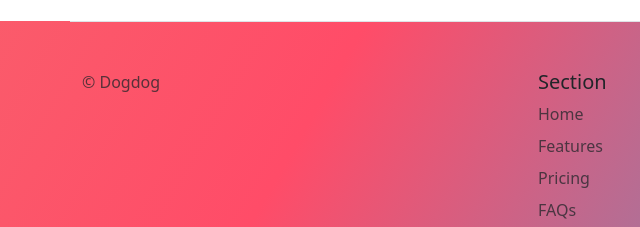
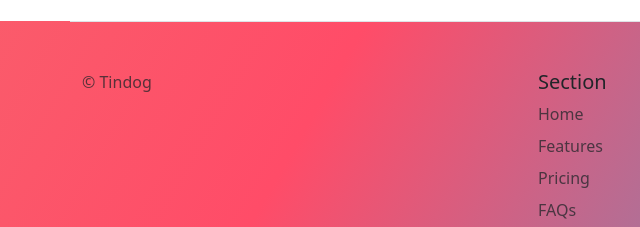
Before and after one commit to abhiwagh2113/TinDog-WebSite, a plain HTML site: page index.html in a window 1280 px wide. Shown: the part 2104-2331 px from the top of the page, 0-640 px from the left. Drawn offline with nearby package versions, Linux system fonts and the light colour scheme.

Commit message:
Update index.html

```diff
--- a/index.html
+++ b/index.html
@@ -196,7 +196,7 @@
       <footer class="row row-cols-1 row-cols-sm-2 row-cols-md-5 py-5 mt-5 border-top">
         <div class="col mb-3">
 
-          <p class="text-body-secondary">© Dogdog</p>
+          <p class="text-body-secondary">© Tindog</p>
         </div>
 
         <div class="col mb-3">
```
